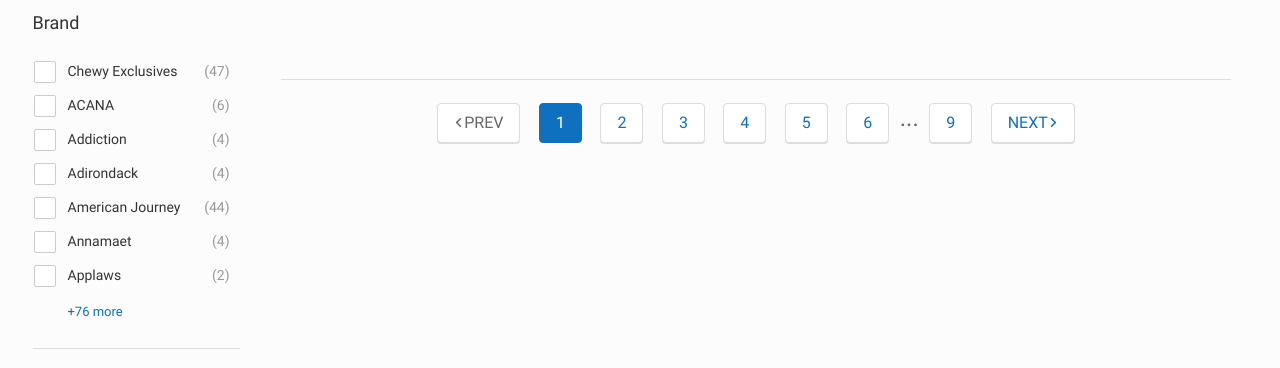
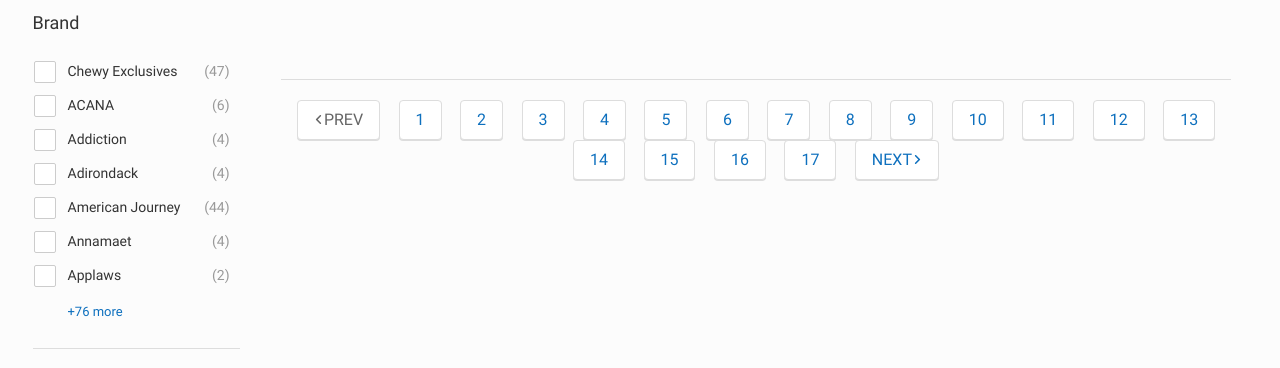
Before and after one commit to AndrewDongminYoo/Crawler-with-Frameworks, a Flask app: page / in a window 1280 px wide. Shown: the part 91-459 px from the top of the page. Run offline with Flask 2, Linux system fonts and the light colour scheme; data that the repository does not hold is empty; some libraries are stand-ins or nearby versions.

Commit message:
application :: jinja template

```diff
--- a/rest_api_checker/templates/index.html
+++ b/rest_api_checker/templates/index.html
@@ -65,7 +65,7 @@
                                         </div>
                                     </div>
                                 </div>
-                                <form action="/s" class="sfw-plp-search__results--sort" id="searchSortForm"
+                                <form action="" class="sfw-plp-search__results--sort" id="searchSortForm"
                                       method="get">
                                     <input name="rh" type="hidden" value="c:325,c:387,c:388,c:11667">
                                 </form>
@@ -77,29 +77,12 @@
                                 <li class="cw-pagination__list-item">
                                     <span class="cw-pagination__previous cw-pagination--is-disabled">Prev</span>
                                 </li>
+                                {% for i in range(1, 18) %}
                                 <li class="cw-pagination__list-item">
-                                    <a class="pagination_selection cw-pagination__item cw-pagination--is-active"
-                                       href="">1</a>
+                                    <a class="pagination_selection cw-pagination__item"
+                                       href="javascript:loadCatFoods('{{ i }}')">{{ i }}</a>
                                 </li>
-                                <li class="cw-pagination__list-item">
-                                    <a class="pagination_selection cw-pagination__item " href="">2</a>
-                                </li>
-                                <li class="cw-pagination__list-item">
-                                    <a class="pagination_selection cw-pagination__item " href="">3</a>
-                                </li>
-                                <li class="cw-pagination__list-item">
-                                    <a class="pagination_selection cw-pagination__item " href="">4</a>
-                                </li>
-                                <li class="cw-pagination__list-item">
-                                    <a class="pagination_selection cw-pagination__item " href="">5</a>
-                                </li>
-                                <li class="cw-pagination__list-item">
-                                    <a class="pagination_selection cw-pagination__item " href="">6</a>
-                                </li>
-                                <li class="cw-pagination__etc">...</li>
-                                <li class="cw-pagination__list-item">
-                                    <a class="pagination_selection cw-pagination__item " href="">9</a>
-                                </li>
+                                {% endfor %}
                                 <li class="cw-pagination__list-item">
                                     <a class="pagination_selection cw-pagination__next " href="">Next</a>
                                 </li>
```
